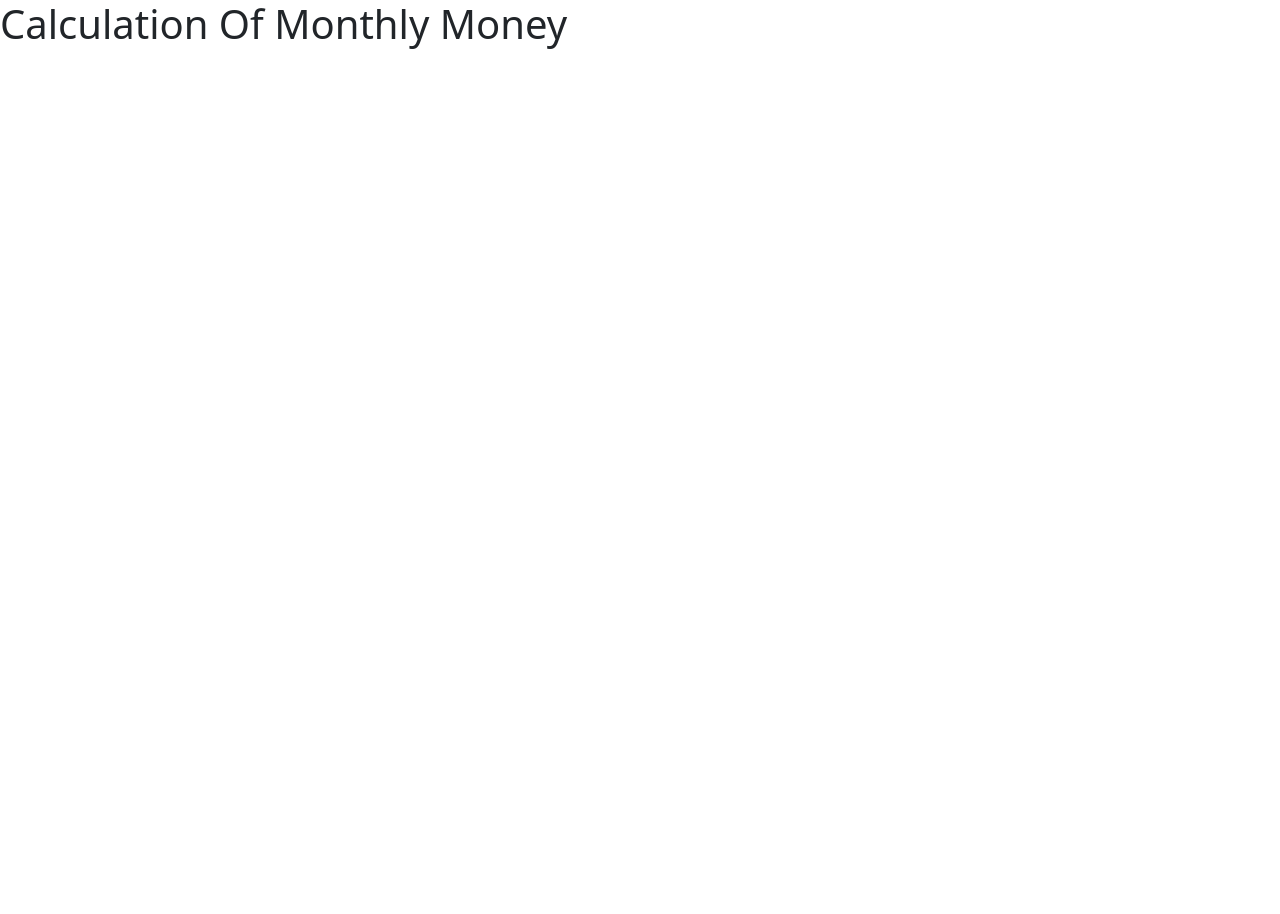
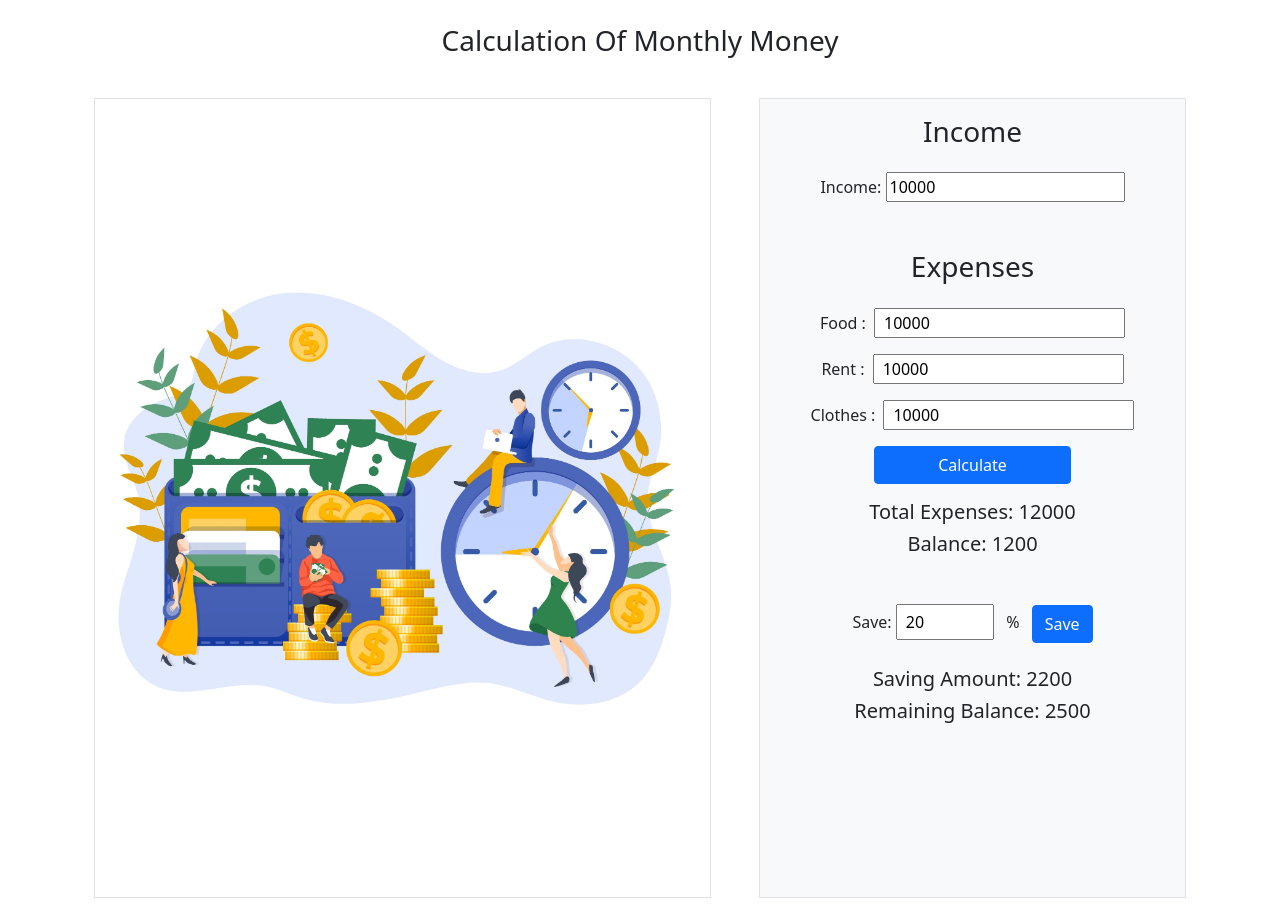
Before and after one commit to neel123go/money-master-assignment, a plain HTML site: page index.html in a window 1280 px wide. Before the commit the page ends 800 px from the top, so only its background shows below. Drawn offline with nearby package versions, Linux system fonts and the light colour scheme.

Commit message:
complete ui part

```diff
--- a/index.html
+++ b/index.html
@@ -9,10 +9,55 @@
     <!-- Bootstrap CSS Link -->
     <link href="https://cdn.jsdelivr.net/npm/bootstrap@5.1.3/dist/css/bootstrap.min.css" rel="stylesheet"
         integrity="sha384-1BmE4kWBq78iYhFldvKuhfTAU6auU8tT94WrHftjDbrCEXSU1oBoqyl2QvZ6jIW3" crossorigin="anonymous">
+    <link rel="stylesheet" href="style.css">
 </head>
 
 <body>
-    <h1>Calculation Of Monthly Money</h1>
+
+    <div class="container px-4">
+        <h3 class="text-center my-4">Calculation Of Monthly Money</h3>
+        <div class="row gx-5">
+            <div class="col-12 col-lg-7">
+                <div class="border left-part my-3 d-flex justify-content-center align-items-center">
+                    <img src="images/2332242.jpg" class="img-fluid" alt="">
+                </div>
+            </div>
+            <div class="col-12 col-lg-5">
+                <div class="p-3 border bg-light text-center right-part my-3">
+                    <h3 class="mb-4">Income</h3>
+                    <span>Income: </span>
+                    <input type="text" value="10000">
+
+                    <h3 class="mt-5">Expenses</h3>
+                    <div class="mt-4 mb-3">
+                        <span class="me-1">Food : </span>
+                        <input type="text" value="10000" class="px-2">
+                    </div>
+                    <div class="mb-3">
+                        <span class="me-1">Rent : </span>
+                        <input type="text" value="10000" class="px-2">
+                    </div>
+                    <div class="mb-3">
+                        <span class="me-1">Clothes : </span>
+                        <input type="text" value="10000" class="px-2">
+                    </div>
+                    <button class="btn btn-primary w-50">Calculate</button>
+                    <h5 class="mt-3">Total Expenses: 12000</h5>
+                    <h5>Balance: 1200</h5>
+
+                    <div class="mt-5">
+                        <span>Save: </span>
+                        <input type="text" value="20" class="w-25 px-2 py-1">
+                        <span class="mx-2">%</span>
+                        <button class="btn btn-primary">Save</button>
+                    </div>
+
+                    <h5 class="mt-4">Saving Amount: 2200</h5>
+                    <h5>Remaining Balance: 2500</h5>
+                </div>
+            </div>
+        </div>
+    </div>
 
     <!-- Bootstrap JS Link -->
     <script src="https://cdn.jsdelivr.net/npm/bootstrap@5.1.3/dist/js/bootstrap.bundle.min.js"
--- /dev/null
+++ b/style.css
@@ -0,0 +1,6 @@
+.left-part{
+    height: 100vh;
+}
+.right-part{
+    height: 100vh;
+}
```
Also changed, not shown: images/2332242.jpg (added), images/2332757.jpg (added), images/ggg.jpg (added).
